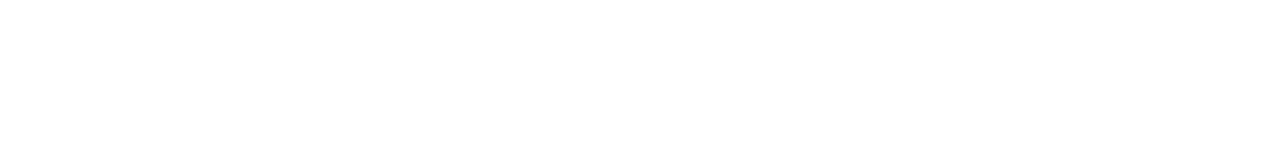
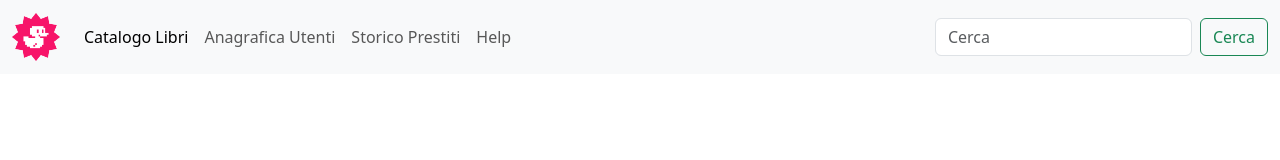
Before and after one commit to gabriele-chiocca/html-css-bootstrap-dashboard, a plain HTML site: page index.html in a window 1280 px wide. Drawn offline with nearby package versions, Linux system fonts and the light colour scheme.

Commit message:
Navbar insert logo - First structure

```diff
--- a/index.html
+++ b/index.html
@@ -10,8 +10,45 @@
 </head>
 <body>
 
+    <!-- Navbar -->
+      <div>
+        <nav class="navbar navbar-expand-lg bg-body-tertiary">
+         <div class="container-fluid">
+           <a class="navbar-brand" href="#">
+            <img src="./img/duck.png" alt="Duck Logo" height="48">
+           </a>
+           <button class="navbar-toggler" type="button" data-bs-toggle="collapse" data-bs-target="#navbarSupportedContent" aria-controls="navbarSupportedContent" aria-expanded="false" aria-label="Toggle navigation">
+             <span class="navbar-toggler-icon"></span>
+           </button>
+           <div class="collapse navbar-collapse" id="navbarSupportedContent">
+             <ul class="navbar-nav me-auto mb-2 mb-lg-0">
+               <li class="nav-item">
+                 <a class="nav-link active" aria-current="page" href="#">Catalogo Libri</a>
+               </li>
+               <li class="nav-item">
+                 <a class="nav-link" href="#">Anagrafica Utenti</a>
+               </li>
+               <li class="nav-item">
+                 <a class="nav-link" href="#">Storico Prestiti</a>
+               </li>
+               <li class="nav-item">
+                 <a class="nav-link" href="#">Help</a>
+               </li>
+
+             </ul>
+             <form class="d-flex" role="search">
+               <input class="form-control me-2" type="search" placeholder="Cerca" aria-label="search"/>
+               <button class="btn btn-outline-success" type="submit">Cerca</button>
+             </form>
+           </div>
+         </div>
+        </nav>
+      </div>
+
+      <div>
 
 
+      </div>
 
 
  <script src="https://cdn.jsdelivr.net/npm/bootstrap@5.3.8/dist/js/bootstrap.bundle.min.js" integrity="sha384-FKyoEForCGlyvwx9Hj09JcYn3nv7wiPVlz7YYwJrWVcXK/BmnVDxM+D2scQbITxI" crossorigin="anonymous"></script>
```
